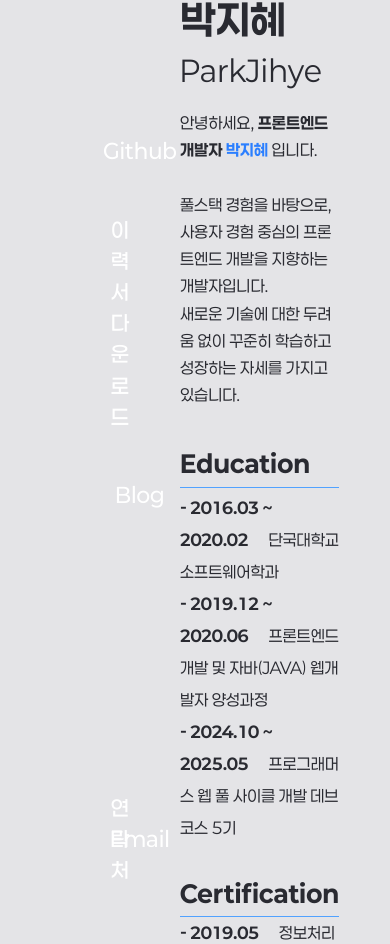
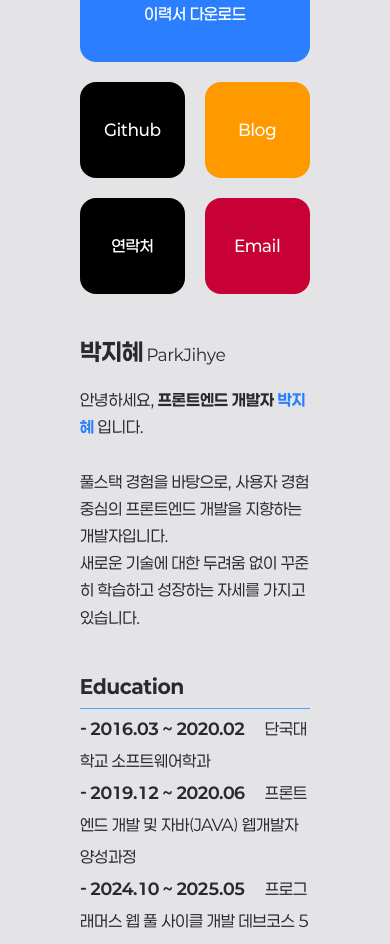
Before and after one commit to Jihye817/Portfolio, a Next.js app: page / in a window 390 px wide. Shown: the part 1038-1982 px from the top of the page. Built offline with nearby package versions, Linux system fonts and the light colour scheme.

Commit message:
feat: about 섹션 모바일 UI 구현

```diff
--- a/app/_components/AboutCard.tsx
+++ b/app/_components/AboutCard.tsx
@@ -36,16 +36,16 @@ function AboutCard({ index, item }: AboutCardProps) {
 
   return (
     <div
-      className={`${index === 0 ? 'row-span-2' : ''} w-full`}
+      className={`${index === 0 ? 'col-span-2 md:col-span-1 md:row-span-2' : ''} w-full`}
       onMouseEnter={() => setIsFlipped(true)}
       onMouseLeave={() => setIsFlipped(false)}
     >
       <div
-        className={`relative h-full w-full duration-500 transform-3d ${isFlipped ? 'rotate-y-180' : ''}`}
+        className={`relative h-[6rem] w-full duration-500 transform-3d md:h-full ${isFlipped ? 'rotate-y-180' : ''}`}
       >
         <div className='absolute h-full w-full backface-hidden'>
           <div
-            className={`flex h-full w-full cursor-pointer items-center justify-center rounded-[1rem] ${item.color} text-[1.3rem] font-medium text-white`}
+            className={`flex h-full w-full cursor-pointer items-center justify-center rounded-[1rem] px-2 text-center break-keep ${item.color} text-[1rem] font-medium text-white md:text-[1.3rem]`}
           >
             {item.title}
           </div>
@@ -55,7 +55,9 @@ function AboutCard({ index, item }: AboutCardProps) {
             className={`flex h-full w-full cursor-pointer flex-col items-center justify-center gap-3 rounded-[1rem] ${item.backColor} font-medium text-white`}
             onClick={() => handleClick(item.link)}
           >
-            <div className='h-[2rem] w-[2rem]'>
+            <div
+              className={`h-[2rem] w-[2rem] ${item.title === '연락처' ? 'hidden' : 'block'}`}
+            >
               <Image
                 src={`/assets/icons/about/${item.icon}`}
                 alt='icons'
@@ -63,7 +65,12 @@ function AboutCard({ index, item }: AboutCardProps) {
                 height={50}
               />
             </div>
-            {item.text}
+            <span className='hidden w-full px-2 text-center break-all md:block'>
+              {item.text}
+            </span>
+            <span className='text-center md:hidden'>
+              {item.title === '연락처' ? item.text : 'click me!'}
+            </span>
           </div>
         </div>
       </div>
--- a/app/page.tsx
+++ b/app/page.tsx
@@ -183,12 +183,12 @@ export default function Home() {
         </section>
         <section
           id='about'
-          className='bg-foreground flex w-full flex-col px-30 py-[5rem] text-[#292a31]'
+          className='bg-foreground flex w-full flex-col px-20 py-[5rem] text-[#292a31] lg:px-30'
         >
-          <div className='mb-5 text-[3.5rem] font-black'>
+          <div className='mb-5 text-[2.5rem] font-black md:text-[3.5rem]'>
             <a className='text-blue-400'>A</a>bout
           </div>
-          <div className='flex gap-10'>
+          <div className='flex flex-col gap-10 md:flex-row'>
             <div className='grid w-full flex-1 grid-cols-2 grid-rows-3 gap-5'>
               {aboutData.map((item, index) => (
                 <AboutCard index={index} item={item} key={item.title} />
@@ -196,8 +196,10 @@ export default function Home() {
             </div>
             <div className='flex-1'>
               <div className='mb-[1rem]'>
-                <span className='text-[2.5rem] font-bold'>박지혜</span>
-                <span className='text-[1.8rem]'> ParkJihye</span>
+                <span className='text-[1.5rem] font-bold md:text-[2.5rem]'>
+                  박지혜
+                </span>
+                <span className='text-[1rem] md:text-[1.8rem]'> ParkJihye</span>
               </div>
               <div className='mb-10 leading-[1.7rem]'>
                 안녕하세요, <a className='font-bold'>프론트엔드 개발자 </a>
@@ -211,7 +213,7 @@ export default function Home() {
 
               <div className='mb-[2rem] leading-[2rem]'>
                 <div className='mb-1 border-b-1 border-blue-400 pb-1'>
-                  <span className='text-[1.5rem] font-extrabold'>
+                  <span className='text-[1.2rem] font-extrabold md:text-[1.5rem]'>
                     Education
                   </span>
                 </div>
@@ -230,7 +232,7 @@ export default function Home() {
               </div>
               <div className='mb-[2rem]'>
                 <div className='mb-1 border-b-1 border-blue-400 pb-1'>
-                  <span className='text-[1.5rem] font-extrabold'>
+                  <span className='text-[1.2rem] font-extrabold md:text-[1.5rem]'>
                     Certification
                   </span>
                 </div>
```
